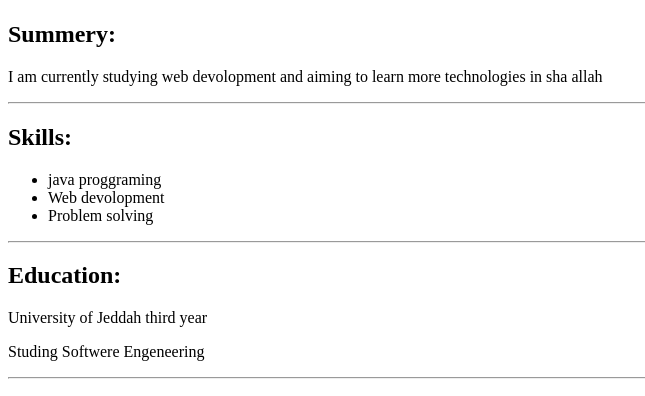
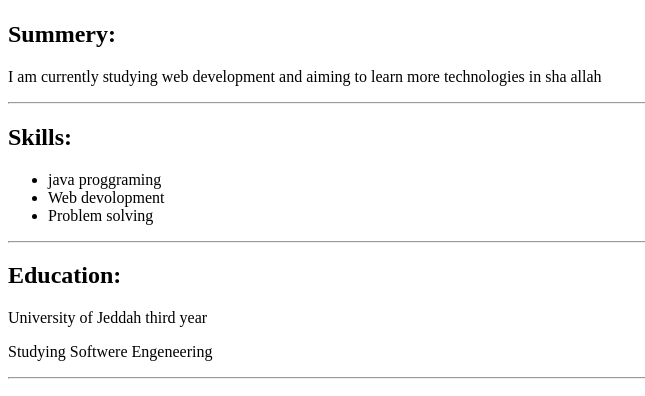
Before and after one commit to YoooArepy/capstone1, a plain HTML site: page index.html in a window 1280 px wide. Shown: the part 233-629 px from the top of the page, 0-645 px from the left. Drawn offline with Linux system fonts and the light colour scheme.

Commit message:
Update index.html

```diff
--- a/index.html
+++ b/index.html
@@ -9,7 +9,7 @@
     <h1>Son Goku</h1>
     <img src="https://th.bing.com/th/id/OIP.NRO8yetTvJXQukrmxbRGIAHaEK?rs=1&pid=ImgDetMain" width="200px" alt="goku drip">
     <h2>Summery:</h2>
-    <p>I am currently studying web devolopment and aiming to learn more technologies in sha allah</p>
+    <p>I am currently studying web development and aiming to learn more technologies in sha allah</p>
     <hr>
     <h2>Skills:</h2>
     <ul>
@@ -20,7 +20,7 @@
     <hr>
     <h2>Education:</h2>
     <p>University of Jeddah third year</p>
-    <p>Studing Softwere Engeneering</p>
+    <p>Studying Softwere Engeneering</p>
     <hr>
     <h2>Certifcation</h2>
     <p>Currently non, but at the end of the year hopefully I will gain at least two Certifications about web-dev and app-dev</p>
```
